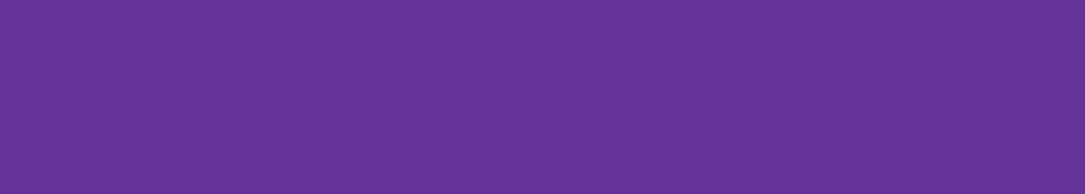
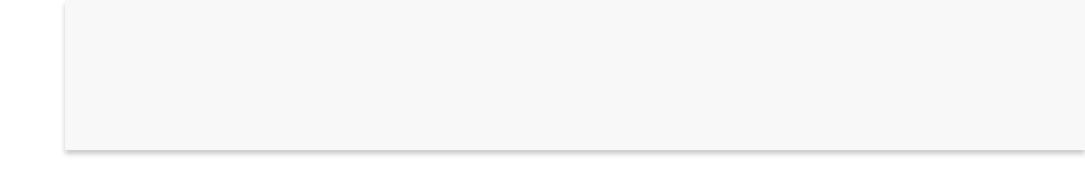
Before and after one commit to aguvai/odin-todo, a website built with webpack: page src/template.html in a window 1280 px wide. Shown: the whole page, without its empty margins (195-1280 px from the left). Built offline with nearby package versions, Linux system fonts and the light colour scheme.

Commit message:
Polish modules and start CSS skeleton

```diff
--- a/package.json
+++ b/package.json
@@ -24,5 +24,8 @@
     "webpack": "^5.100.2",
     "webpack-cli": "^6.0.1",
     "webpack-dev-server": "^5.2.2"
+  },
+  "dependencies": {
+    "date-fns": "^4.1.0"
   }
 }
--- a/src/index.js
+++ b/src/index.js
@@ -13,8 +13,8 @@ console.log(firstProject.getTodos())
 let firstTask = createToDo({
     title: "Take out the garbage",
     description: "Place the garbage bag into the bin",
-    dueDate: "tomorrow",
     notes: "Don't drop it!",
+    dueDate: new Date("2025-07-21"),
     priority: Priority.HIGH,
     status: Status.INCOMPLETE,
 })
--- a/src/project-object.js
+++ b/src/project-object.js
@@ -1,7 +1,7 @@
 const createProject = ({title, todos = []}) => {
     return {
         getTitle: () => title,
-        getTodos: () => todos.map((todo) => todo.getTitle()),
+        getTodos: () => todos,
         addTodo: (todo) => todos.push(todo),
     }
 }
--- a/src/styles.css
+++ b/src/styles.css
@@ -1,8 +1,42 @@
+:root {
+  --offwhite: rgb(248, 248, 248);
+  --blue: rgb(31, 167, 221);
+  --offblack: rgb(25, 25, 25);
+  --boxshadow-color: rgb(202, 202, 202);
+  --card-ptext-color: rgb(100, 100, 100);
+  --signature-orange: rgb(238, 176, 82);
+}
+
+
 * {
-    margin: 0;
-    padding: 0;
+  margin: 0;
+  padding: 0;
 }
 
 body {
-  background-color: rebeccapurple;
+  line-height: 1.5;
 }
+
+.app {
+  display: grid;
+  grid-template-columns: 260px 1fr;
+  grid-template-rows: 1.15fr 5fr;
+
+  width: 100%;
+  height: 100vh;
+}
+
+header {
+  grid-area: 1/2/1/3;
+
+  padding: .5rem 3rem;
+
+  display: grid;
+  gap: 1rem;
+
+  z-index: 1;
+
+  background-color: var(--offwhite);
+
+  box-shadow: 0px 4px 5px var(--boxshadow-color);
+}
--- a/src/todo-object.js
+++ b/src/todo-object.js
@@ -1,4 +1,4 @@
-const createToDo = ({ title, description, dueDate, priority, notes, status }) => {
+const createToDo = ({ title, description, notes, dueDate, priority, status }) => {
     return {
         getTitle: () => title,
         getDescription: () => description,
```
Also changed, not shown: 1 other file.
